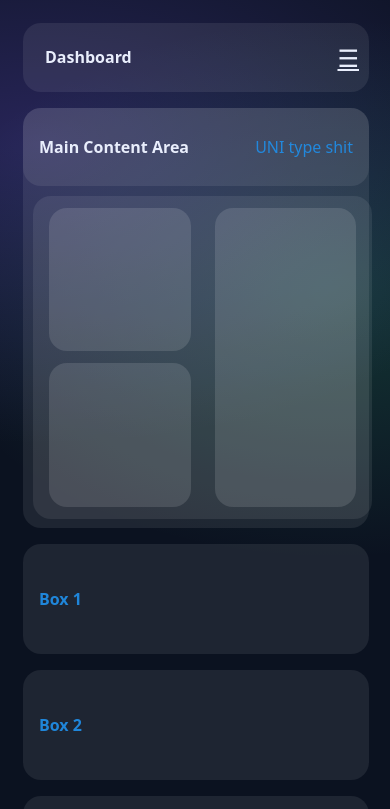
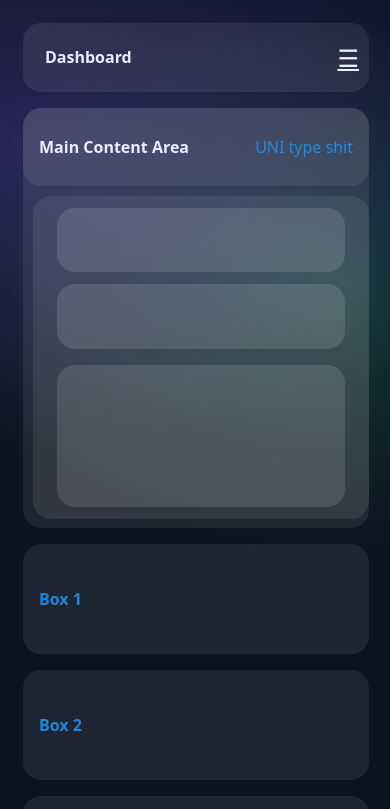
Before and after one commit to marqueese/-UNI-WEB_Y2-main, a plain HTML site: page Tester/tester.html in a window 390 px wide. Shown: the top 809 px of the page. Drawn offline with Linux system fonts and the light colour scheme.

Commit message:
responsivenessitivitisation

```diff
--- a/Tester/CSS/tester.css
+++ b/Tester/CSS/tester.css
@@ -242,6 +242,16 @@ body{
     flex-direction: column;
     gap: 16px;
   }
+
+  .card-inner {
+    flex-direction: column;
+    gap: 16px;
+    width: 97%;
+  }
+
+  .inner-left-column, .inner-right-column {
+    width: 95%;
+
 }
 
 @media (max-width: 520px) {
```
Also changed, not shown: Tester/Components/Header.html (+0 -2 lines).
